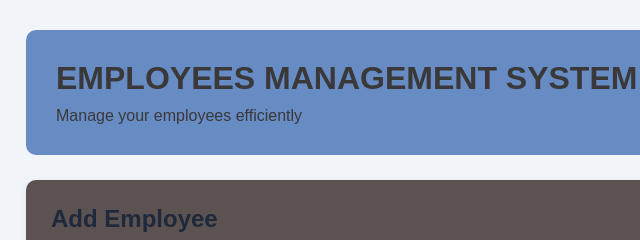
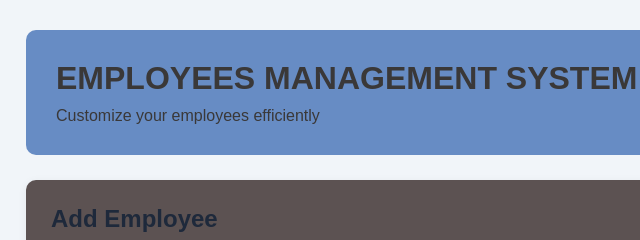
Before and after one commit to rameshrakesh822-hub/Empapp, a plain HTML site: page frontend/index.html in a window 1280 px wide. Shown: the top 240 px of the page, 14-654 px from the left. Drawn offline with Linux system fonts and the light colour scheme; no server answers.

Commit message:
most needed changes

```diff
--- a/frontend/index.html
+++ b/frontend/index.html
@@ -12,7 +12,7 @@
     <div class="container">
         <header>
             <h1>EMPLOYEES MANAGEMENT SYSTEM SPONSERED BY RAKHIABI</h1>
-            <p>Manage your employees efficiently</p>
+            <p>Customize your employees efficiently</p>
         </header>
 
         <section class="form-section">
```
